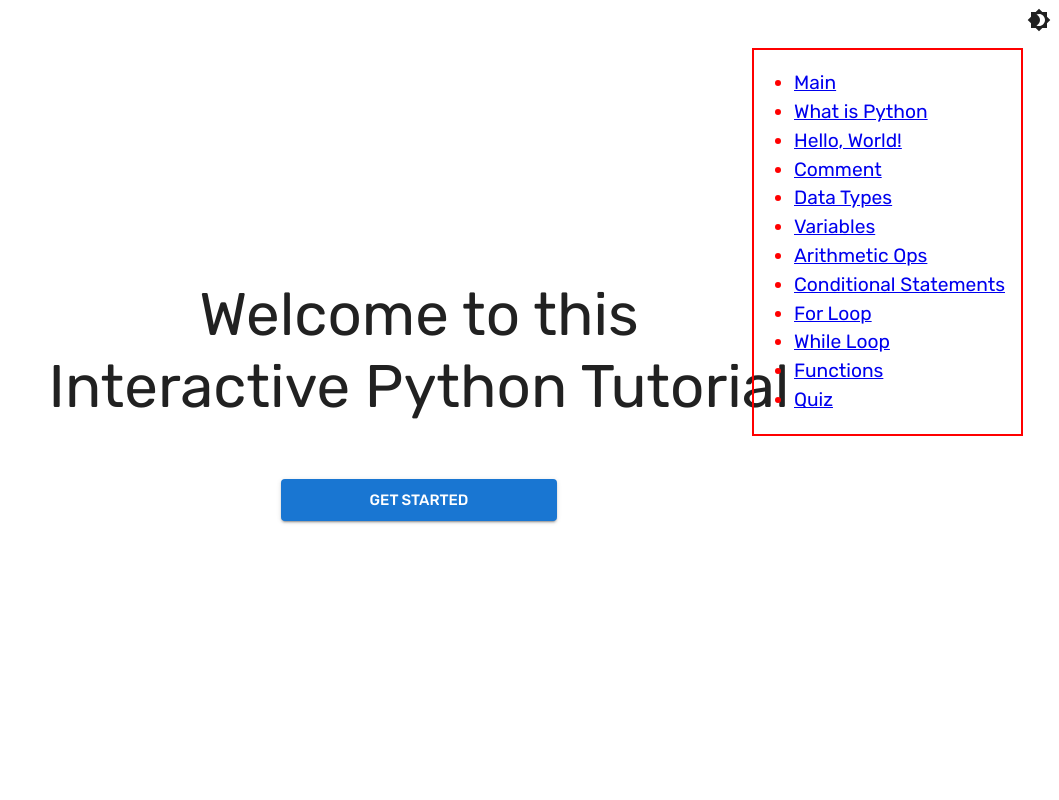
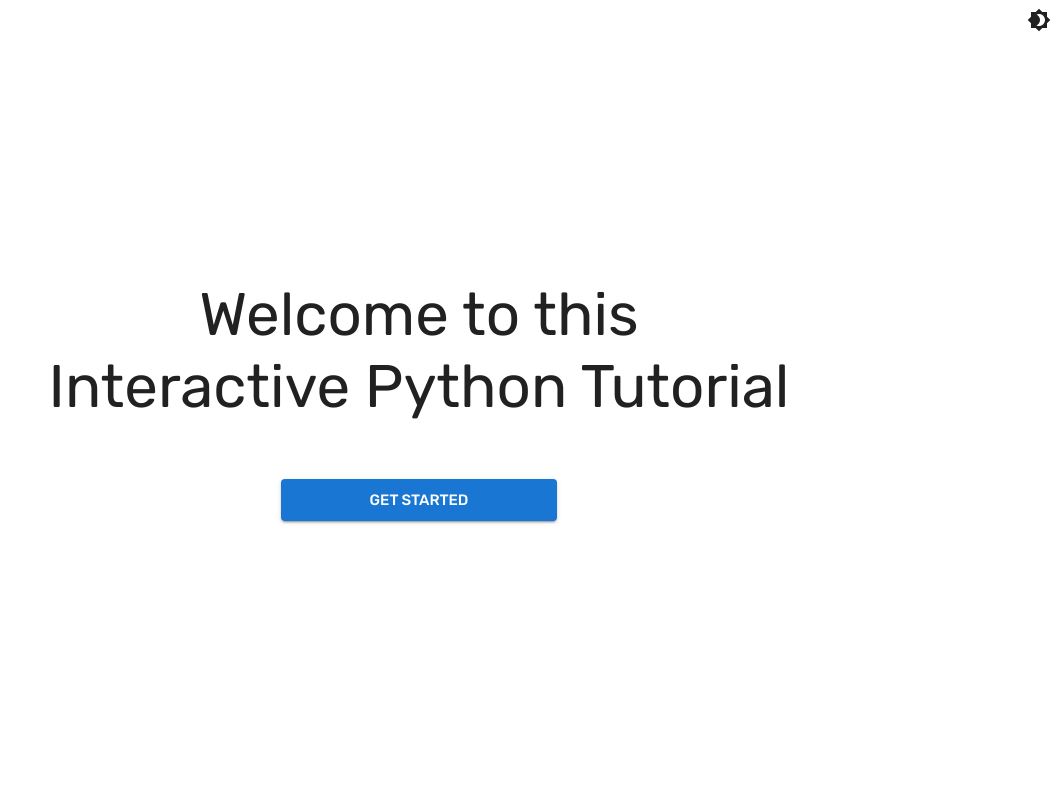
Before and after one commit to chaviotics/python-thesis-control, a React (Vite) app in the folder client/: page / in a window 1280 px wide. Shown: the top 800 px of the page, without its empty margins (221-1280 px from the left). Built offline with nearby package versions, Linux system fonts and the light colour scheme.

Commit message:
Disabled navbar for main

```diff
--- a/client/src/App.jsx
+++ b/client/src/App.jsx
@@ -103,7 +103,7 @@ function App() {
         <CssBaseline />
 
         {/* NavBar is for dev purposes */}
-        <NavBar />
+        {/* <NavBar /> */}
 
         {/* Toggle Light/Dark Mode */}
         <IconButton
```
